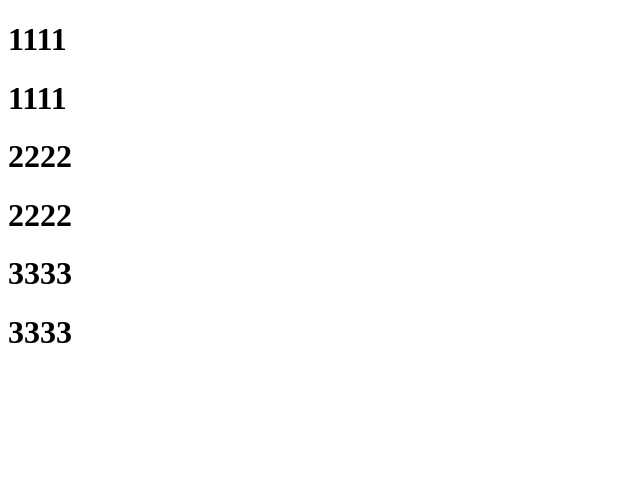
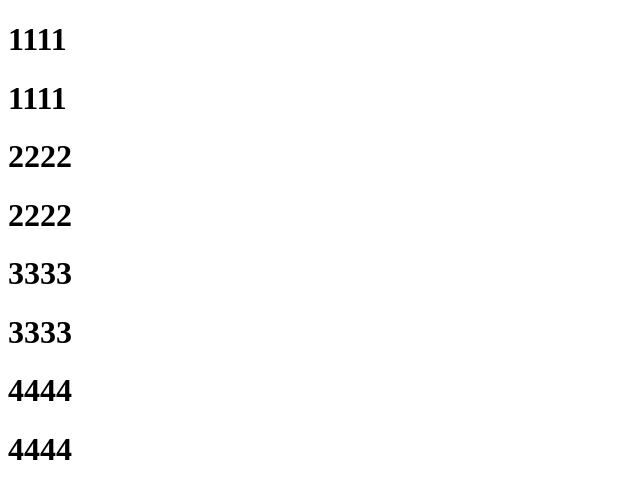
Before and after one commit to Agrotecnico/agro, a plain HTML site: page index.html in a window 1280 px wide. Shown: the whole page, without its empty margins (0-640 px from the left). Drawn offline with Linux system fonts and the light colour scheme.

Commit message:
Tercer commit

```diff
--- a/index.html
+++ b/index.html
@@ -13,5 +13,7 @@
     <h1>2222</h1>
     <h1>3333</h1>
     <h1>3333</h1>
+    <h1>4444</h1>
+    <h1>4444</h1>
 </body>
 </html>
```
